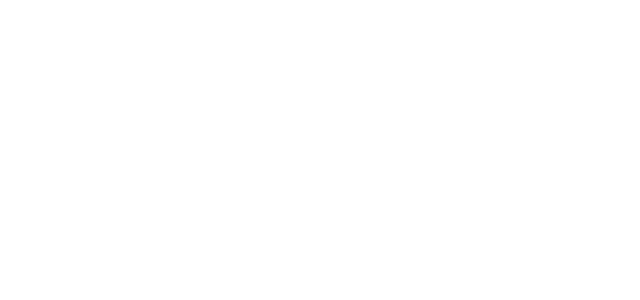
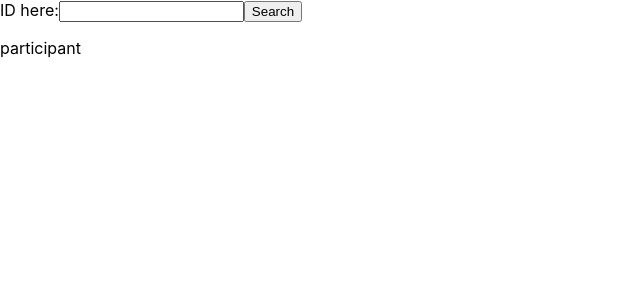
Before and after one commit to event-kpr-1/p1, a React (Create React App) app in the folder frontend/: page /certificate in a window 1280 px wide. Before the commit this address had no page. Shown: the top 300 px of the page, without its empty margins (0-640 px from the left). Built offline with nearby package versions, Linux system fonts and the light colour scheme.

Commit message:
added : certificate page, print fn() to be written

```diff
--- a/frontend/src/App.js
+++ b/frontend/src/App.js
@@ -8,6 +8,7 @@
 import QRscan from './IDprint/QRscan'
 import AttendanceEvent from './Register/AttendanceEvent'
 import RegisterForm from './Register/RegisterForm'
+import CertificatePrint from './IDprint/CertificatePrint'
 
 const App = () => {
   return (
@@ -18,6 +19,7 @@
         <Route path = '/qrscan' element = {<QRscan/>} />
         <Route path = '/register' element = {<RegisterForm/>} />
         <Route path = '/attendance' element = {<AttendanceEvent/>} />
+        <Route path = '/certificate' element = {<CertificatePrint/>} />
     </Routes>
 
 
--- /dev/null
+++ b/frontend/src/IDprint/CertificatePrint.js
@@ -0,0 +1,88 @@
+import React ,{useState , useRef} from 'react'
+import { baseURL } from '../constant/url';
+
+const CertificatePrint = () => {
+    const [id, setId] = useState('');
+
+    const [detail,setDetail] = useState([])
+    const [isThere,setIsThere] = useState('participant')
+
+    const [dispPage, setDispPage ] =useState(true)
+    const inputRef = useRef();
+    const printRef = useRef();
+
+
+    const handleSearch = async () => {
+        try {
+            console.log("search click")
+            const res = await fetch(`${baseURL}/api/provider/printcertificate/${id}`,{
+                method : "GET",
+                credentials : 'include',
+                headers : {
+                    "Content-Type" : "application/json"
+                },
+            })
+
+            const participant = await res.json();
+            if(!res.ok){
+                console.log("data not found")
+                throw new Error(participant.error || "data not found")
+            }
+            if(participant.participated.length >0){
+                setDetail(participant.participated)
+            }else {setDetail(["no events"])}
+            console.log(detail)
+
+            setIsThere("Participated in:")
+
+
+
+        } catch (err) {
+            setIsThere('not found')
+
+        }
+
+    };
+
+
+
+
+    if(dispPage){
+        return (
+            <div>
+            <label htmlFor="Printcertificate">ID here:</label>
+            <input
+                type="text"
+                id="Printcertificate"
+                value={id}
+                onChange={(e) => setId(e.target.value)}
+                ref={inputRef}
+
+                />
+
+            <button onClick={handleSearch}>Search</button>
+
+            <p>{isThere}</p>
+            {detail.map((e, index) => (
+                <>
+                <p key={index} value={e} ref={printRef}>{e}</p>
+                <button >PRINT</button>
+                </>
+            ))}
+
+
+
+            </div>
+        )}
+    else{
+        return(
+        <div>
+            <p>hi you are {id}</p>
+
+
+        </div>
+        )
+    }
+}
+
+export default CertificatePrint
--- a/frontend/src/IDprint/IDprintPage.js
+++ b/frontend/src/IDprint/IDprintPage.js
@@ -17,7 +17,7 @@
     const handleSearch = async () => {
         try {
             console.log("search click")
-            const res = await fetch(`${baseURL}/api/participant/show/${id}`,{
+            const res = await fetch(`${baseURL}/api/provider/printid/${id}`,{
                 method : "GET",
                 credentials : 'include',
                 headers : {
```
Also changed, not shown: 2 other files (tests, documents, lock files or other folders).
